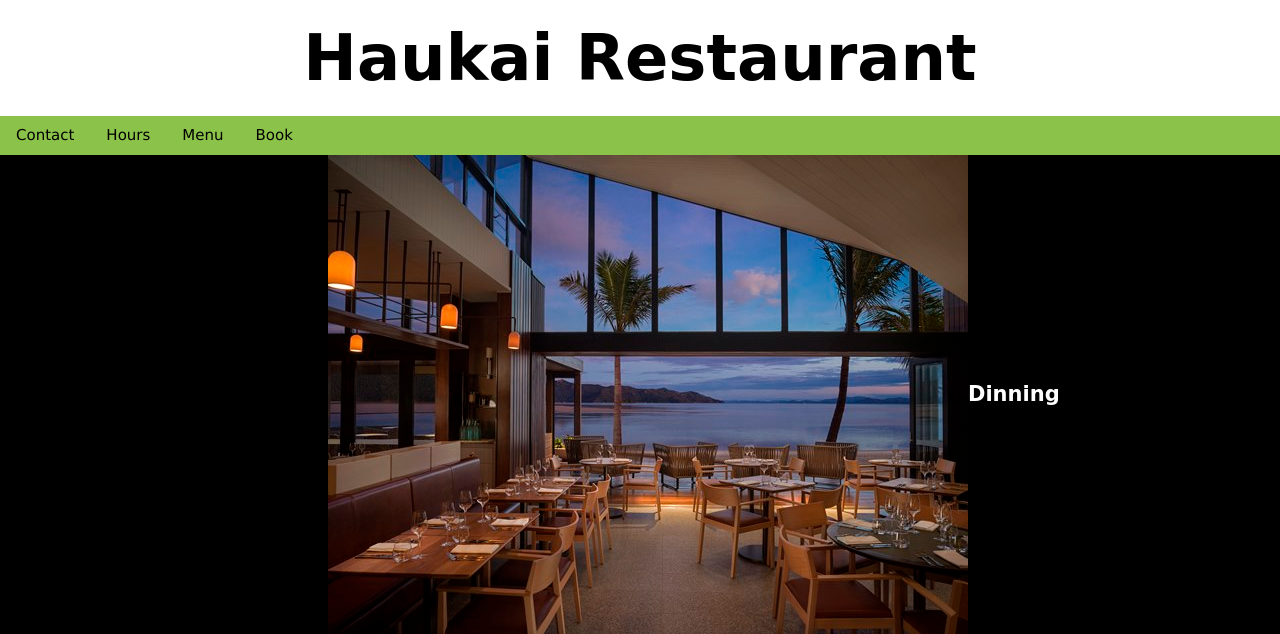
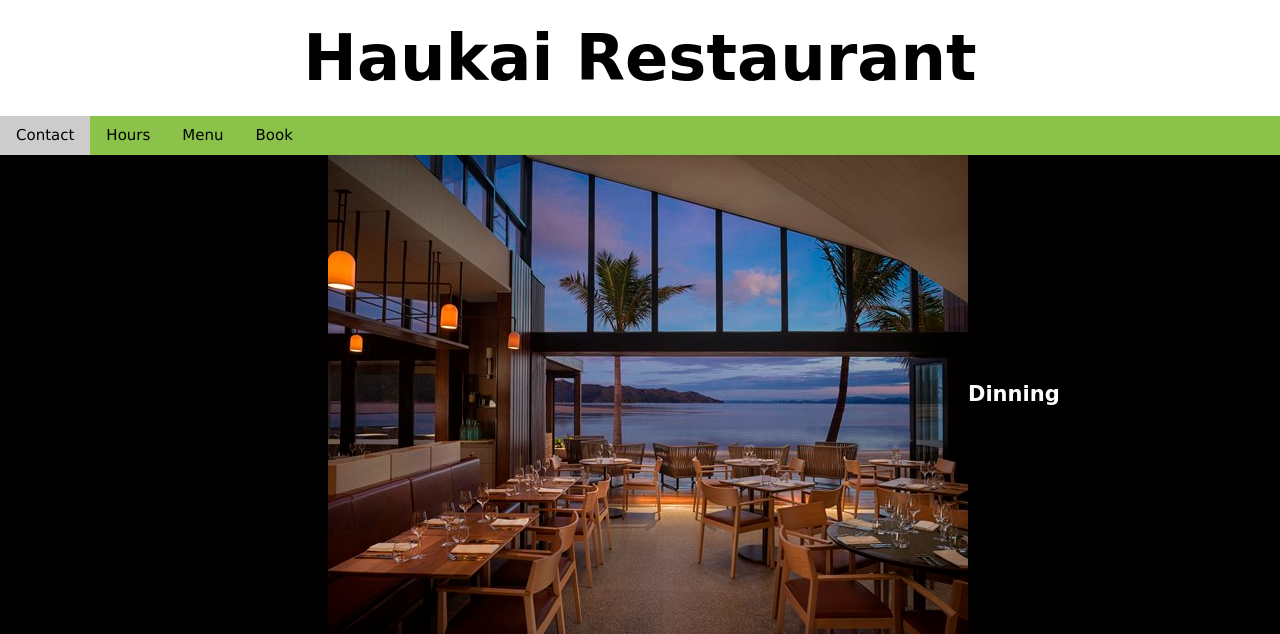
Before and after one commit to Glen504/assignment2_607, a PHP site: page / in a window 1280 px wide, with the restyled element focused. Shown: the top 634 px of the page. Run offline with PHP 8.4, Linux system fonts and the light colour scheme.

Commit message:
focus button

```diff
--- a/css/style.css
+++ b/css/style.css
@@ -318,6 +318,7 @@ to{transform:scale(1)}
 .w3-left{float:left!important}
 .w3-right{float:right!important}
 .w3-button:hover{color:#000!important;background-color:#ccc!important}
+.w3-button:focus{color:#000!important;background-color:#ccc!important}
 .w3-hover-none:hover,.w3-transparent{background-color:transparent!important}
 .w3-hover-none:hover{box-shadow:none!important}
 .w3-amber,.w3-hover-amber:hover{color:#000!important;background-color:#ffc107!important}
```
